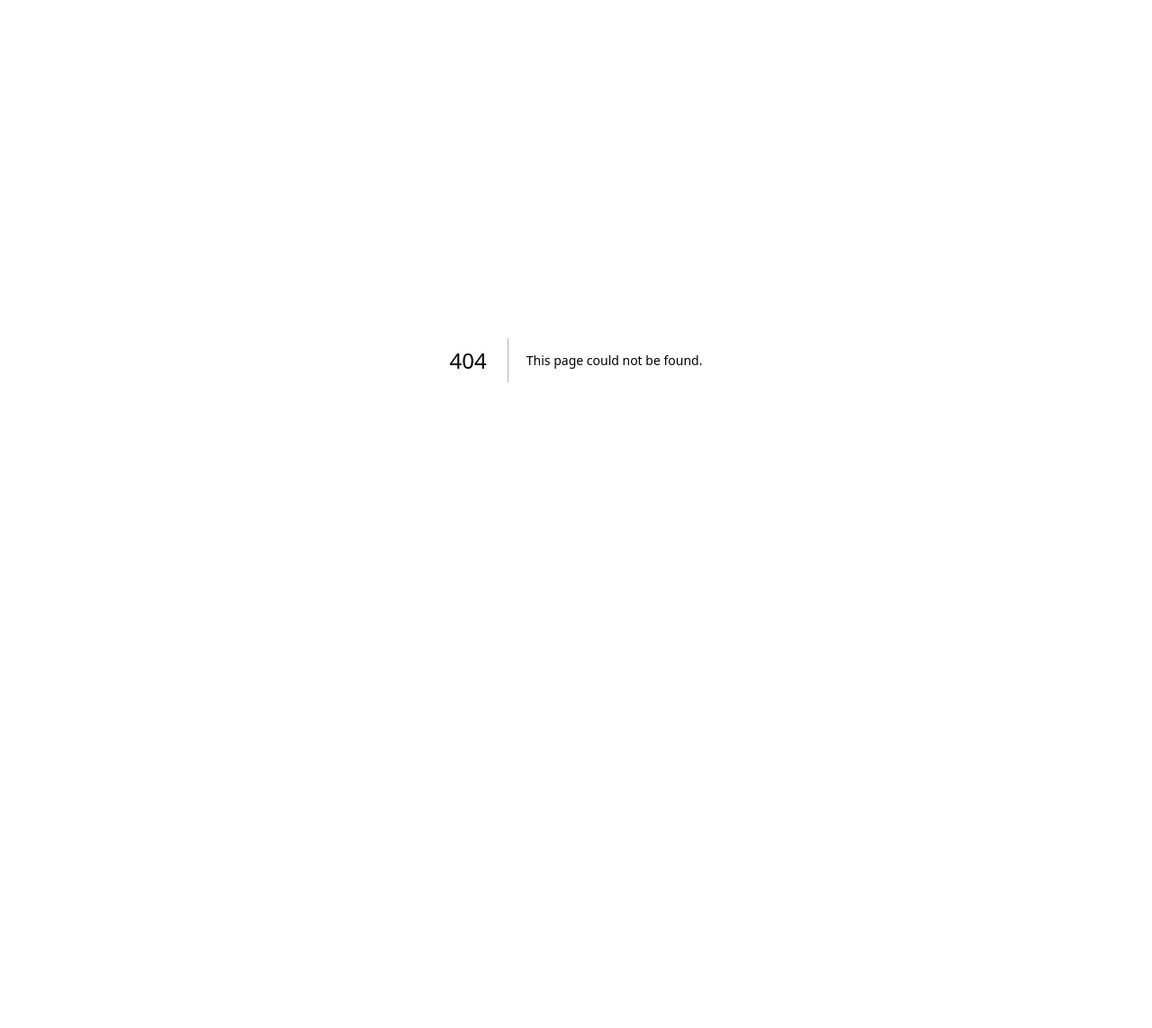
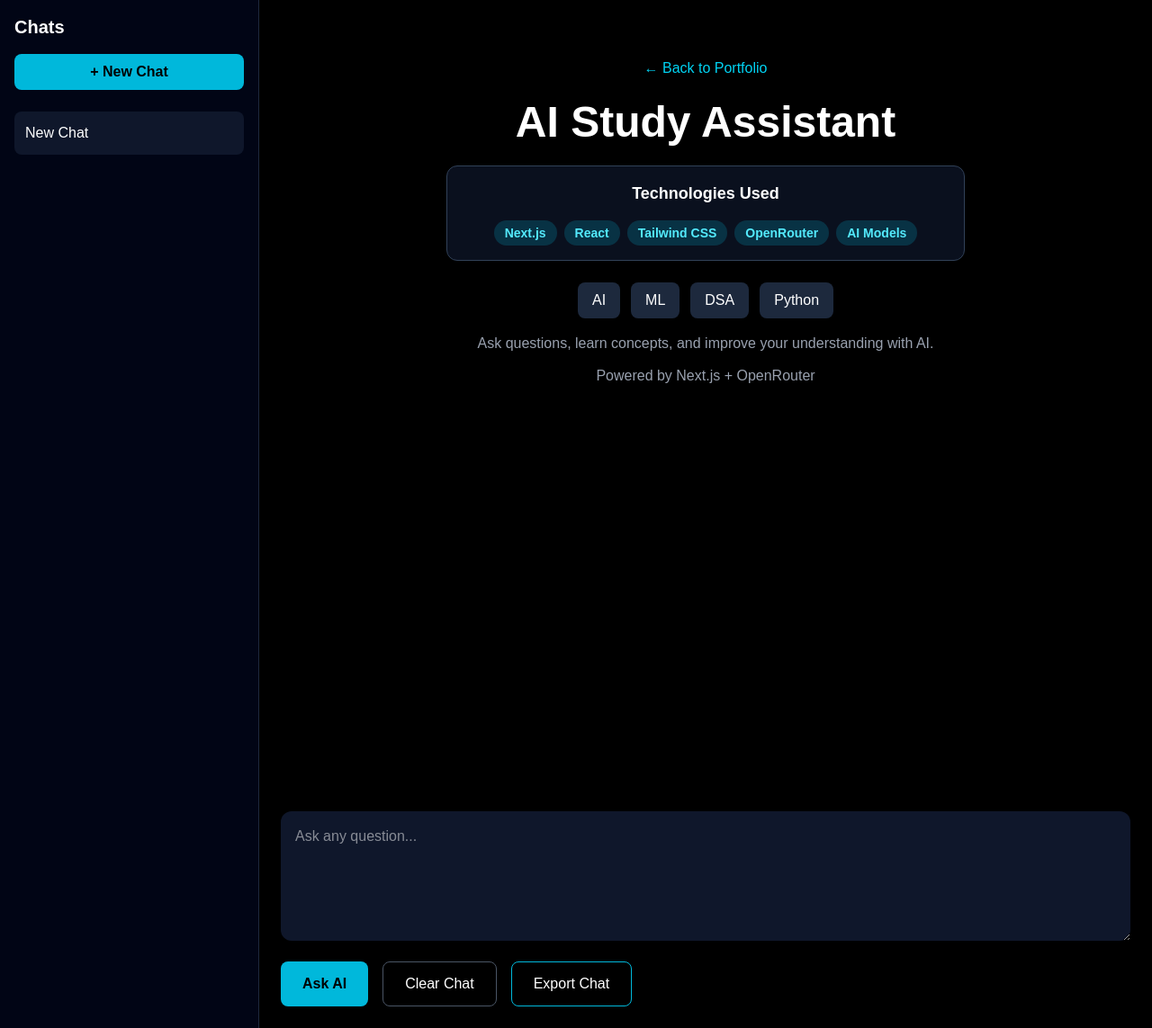
Before and after one commit to Gagan-jain06/gagan-portfolio, a Next.js app: page /ai-study-assistant in a window 1280 px wide. Before the commit this address had no page. Shown: the whole page at 90% size. Before the commit the page ends 800 px from the top, so only its background shows below. Built offline with nearby package versions, Linux system fonts and the light colour scheme.

Commit message:
Added AI Study Assistant project

```diff
--- /dev/null
+++ b/app/ai-study-assistant/page.tsx
@@ -0,0 +1,322 @@
+"use client";
+
+import { useState, useEffect, useRef } from "react";
+
+export default function AIStudyAssistant() {
+  const [question, setQuestion] = useState("");
+  const [loading, setLoading] = useState(false);
+
+  const [messages, setMessages] = useState<
+  { role: string; content: string; time?: string; }[]
+>([]);
+
+const [chatTitle, setChatTitle] =
+  useState("New Chat");
+  const bottomRef = useRef<HTMLDivElement>(null);
+  useEffect(() => {
+  bottomRef.current?.scrollIntoView({
+    behavior: "smooth",
+  });
+}, [messages]);
+useEffect(() => {
+  const saved =
+    localStorage.getItem("study-chat");
+
+  if (saved) {
+    setMessages(JSON.parse(saved));
+  }
+}, []);
+
+useEffect(() => {
+  localStorage.setItem(
+    "study-chat",
+    JSON.stringify(messages)
+  );
+}, [messages]);
+
+  async function askAI() {
+    if (!question.trim()) return;
+
+    const userMessage = {
+      role: "user",
+      content: question,
+      time: new Date().toLocaleTimeString(),
+    };
+
+    setMessages((prev) => [...prev, userMessage]);
+
+    const currentQuestion = question;
+    if (messages.length === 0) {
+  setChatTitle(
+    currentQuestion.slice(0, 30)
+  );
+}
+
+    setQuestion("");
+    setLoading(true);
+
+    const response = await fetch("/api/chat", {
+      method: "POST",
+      headers: {
+        "Content-Type": "application/json",
+      },
+      body: JSON.stringify({
+        question: currentQuestion,
+      }),
+    });
+
+    const data = await response.json();
+
+    setMessages((prev) => [
+      ...prev,
+      {
+        role: "assistant",
+        content: data.answer,
+        time: new Date().toLocaleTimeString(),
+      },
+    ]);
+
+    setLoading(false);
+  }
+
+  return (
+    <main className="min-h-screen bg-black text-white flex">
+      <div className="w-72 bg-slate-950/90 backdrop-blur-xl border-r border-slate-800 p-4">
+
+  <h2 className="text-xl font-bold">
+    Chats
+  </h2>
+
+  <button
+    onClick={() => {
+      setMessages([]);
+      setChatTitle("New Chat");
+    }}
+    className="w-full mt-4 bg-cyan-500 text-black py-2 rounded-lg font-bold"
+  >
+    + New Chat
+  </button>
+
+  <div className="mt-6 bg-slate-900 p-3 rounded-lg">
+    {chatTitle}
+  </div>
+
+</div>
+
+      <div className="flex-1 p-6">
+
+        <div className="text-center mt-10">
+
+  <a
+    href="/"
+    className="inline-block mb-6 text-cyan-400 hover:text-cyan-300"
+  >
+    ← Back to Portfolio
+  </a>
+
+  <h1 className="text-5xl font-bold">
+    AI Study Assistant
+    <div className="mt-6 max-w-xl mx-auto bg-slate-900/70 backdrop-blur-lg border border-slate-700 rounded-xl p-4">
+
+  <h3 className="font-bold text-lg">
+    Technologies Used
+  </h3>
+
+  <div className="flex flex-wrap justify-center gap-2 mt-4">
+
+  <span className="px-3 py-1 bg-cyan-500/20 text-cyan-300 rounded-full text-sm">
+    Next.js
+  </span>
+
+  <span className="px-3 py-1 bg-cyan-500/20 text-cyan-300 rounded-full text-sm">
+    React
+  </span>
+
+  <span className="px-3 py-1 bg-cyan-500/20 text-cyan-300 rounded-full text-sm">
+    Tailwind CSS
+  </span>
+
+  <span className="px-3 py-1 bg-cyan-500/20 text-cyan-300 rounded-full text-sm">
+    OpenRouter
+  </span>
+
+  <span className="px-3 py-1 bg-cyan-500/20 text-cyan-300 rounded-full text-sm">
+    AI Models
+  </span>
+
+</div>
+
+</div>
+  </h1>
+
+  <div className="flex flex-wrap justify-center gap-3 mt-6">
+
+  <button
+    onClick={() => setQuestion("Explain Artificial Intelligence")}
+    className="bg-slate-800 px-4 py-2 rounded-lg"
+  >
+    AI
+  </button>
+
+  <button
+    onClick={() => setQuestion("Explain Machine Learning")}
+    className="bg-slate-800 px-4 py-2 rounded-lg"
+  >
+    ML
+  </button>
+
+  <button
+    onClick={() => setQuestion("Explain Data Structures")}
+    className="bg-slate-800 px-4 py-2 rounded-lg"
+  >
+    DSA
+  </button>
+
+  <button
+    onClick={() => setQuestion("Explain Python Programming")}
+    className="bg-slate-800 px-4 py-2 rounded-lg"
+  >
+    Python
+  </button>
+
+</div>
+
+<p className="text-gray-400 mt-4">
+  Ask questions, learn concepts, and improve your understanding with AI.
+</p>
+
+</div>
+
+        <p className="text-center text-gray-400 mt-3">
+          Powered by Next.js + OpenRouter
+        </p>
+
+        <div className="mt-10 space-y-4 min-h-[400px]">
+
+          {messages.map((msg, index) => (
+            <div
+              key={index}
+              className={`p-4 rounded-xl max-w-3xl ${
+                msg.role === "user"
+                  ? "bg-cyan-500 text-black ml-auto"
+                  : "bg-slate-900/70 backdrop-blur-lg border border-slate-700"
+              }`}
+            >
+              <div className="flex items-center gap-2 mb-2">
+
+  <div className="w-8 h-8 rounded-full bg-cyan-500 flex items-center justify-center text-black font-bold">
+    {msg.role === "user" ? "U" : "AI"}
+  </div>
+
+  <p className="font-bold">
+    {msg.role === "user"
+      ? "You"
+      : "AI Assistant"}
+  </p>
+
+</div>
+
+              <p className="whitespace-pre-wrap">
+                {msg.content}
+              </p>
+              <p className="text-xs text-gray-400 mt-2">
+  {msg.time}
+</p>
+              {msg.role === "assistant" && (
+  <button
+    onClick={() =>
+      navigator.clipboard.writeText(msg.content)
+    }
+    className="mt-3 text-sm text-cyan-400"
+  >
+    Copy Answer
+  </button>
+)}
+            </div>
+          ))}
+
+          {loading && (
+            <div className="bg-slate-900 p-4 rounded-xl">
+              <div className="flex gap-2">
+  <div className="w-3 h-3 bg-cyan-400 rounded-full animate-bounce"></div>
+  <div className="w-3 h-3 bg-cyan-400 rounded-full animate-bounce delay-100"></div>
+  <div className="w-3 h-3 bg-cyan-400 rounded-full animate-bounce delay-200"></div>
+</div>
+            </div>
+          )}
+          <div ref={bottomRef}></div>
+        </div>
+
+        <div className="mt-8">
+
+          <textarea
+            value={question}
+            onChange={(e) =>
+              setQuestion(e.target.value)
+            }
+            onKeyDown={(e) => {
+              if (
+                e.key === "Enter" &&
+                !e.shiftKey
+              ) {
+                e.preventDefault();
+                askAI();
+              }
+            }}
+            placeholder="Ask any question..."
+            className="w-full h-36 p-4 rounded-xl bg-slate-900"
+          />
+
+          <div className="flex gap-4 mt-4">
+
+            <button
+              onClick={askAI}
+              className="bg-cyan-500 text-black px-6 py-3 rounded-lg font-bold"
+            >
+              Ask AI
+            </button>
+
+            <button
+              onClick={() => setMessages([])}
+              className="border border-gray-600 px-6 py-3 rounded-lg"
+            >
+              Clear Chat
+            </button>
+            <button
+  onClick={() => {
+    const content = messages
+      .map(
+        (m) =>
+          `${m.role.toUpperCase()}:\n${m.content}`
+      )
+      .join("\n\n");
+
+    const blob = new Blob(
+      [content],
+      { type: "text/plain" }
+    );
+
+    const url =
+      URL.createObjectURL(blob);
+
+    const a =
+      document.createElement("a");
+
+    a.href = url;
+    a.download = "study-chat.txt";
+    a.click();
+  }}
+  className="border border-cyan-500 px-6 py-3 rounded-lg"
+>
+  Export Chat
+</button>
+
+          </div>
+
+        </div>
+
+      </div>
+
+    </main>
+  );
+}
--- /dev/null
+++ b/app/api/chat/route.ts
@@ -0,0 +1,40 @@
+export async function POST(req: Request) {
+  try {
+    const body = await req.json();
+
+    const response = await fetch(
+      "https://openrouter.ai/api/v1/chat/completions",
+      {
+        method: "POST",
+        headers: {
+          Authorization: `Bearer ${process.env.OPENROUTER_API_KEY}`,
+          "Content-Type": "application/json",
+        },
+        body: JSON.stringify({
+          model: "google/gemini-2.5-flash-lite",
+          messages: [
+            {
+              role: "user",
+              content: body.question,
+            },
+          ],
+        }),
+      }
+    );
+
+    const data = await response.json();
+
+    console.log(data);
+
+    return Response.json({
+      answer:
+        data?.choices?.[0]?.message?.content ||
+        JSON.stringify(data),
+    });
+
+  } catch (error: any) {
+    return Response.json({
+      answer: `ERROR: ${error.message}`,
+    });
+  }
+}
--- a/app/page.tsx
+++ b/app/page.tsx
@@ -176,7 +176,10 @@ export default function Home() {
         </h2>
 
         <div className="grid md:grid-cols-2 gap-6">
-          <div className="bg-gray-900 p-6 rounded-xl transition-all duration-300 hover:-translate-y-3 hover:shadow-2xl">
+          <a
+  href="/ai-study-assistant"
+  className="block bg-gray-900 p-6 rounded-xl transition-all duration-300 hover:-translate-y-3 hover:shadow-2xl"
+>
   <h3 className="text-2xl font-bold mb-3">
     AI Study Assistant
   </h3>
@@ -184,8 +187,13 @@ export default function Home() {
   <p className="text-gray-400">
     AI-powered chatbot helping students learn concepts.
   </p>
+
+  <div className="mt-4">
+    <span className="bg-cyan-500 text-black px-4 py-2 rounded-lg font-bold">
+      Live Demo →
+    </span>
   </div>
-
+</a>
           <div className="bg-gray-900 p-6 rounded-xl transition-all duration-300 hover:-translate-y-3 hover:shadow-2xl">
             <h3 className="text-2xl font-bold mb-3">
               Portfolio Website
--- a/package.json
+++ b/package.json
@@ -9,6 +9,7 @@
     "lint": "eslint"
   },
   "dependencies": {
+    "@google/generative-ai": "^0.24.1",
     "framer-motion": "^12.40.0",
     "next": "16.2.6",
     "react": "19.2.4",
```
Also changed, not shown: 1 other file (tests, documents, lock files or other folders). Lines whose indentation alone changed are shown as unchanged.
